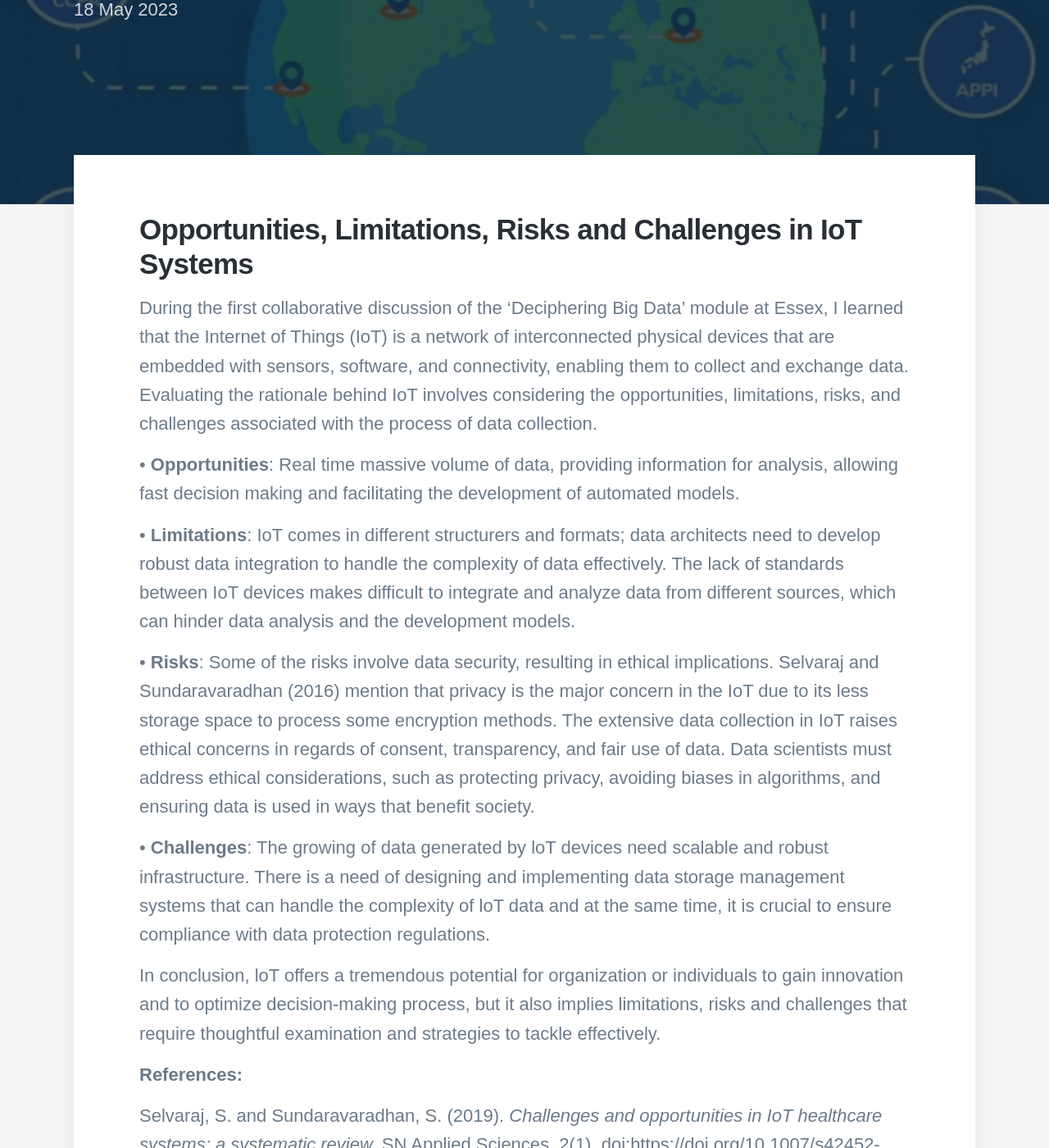
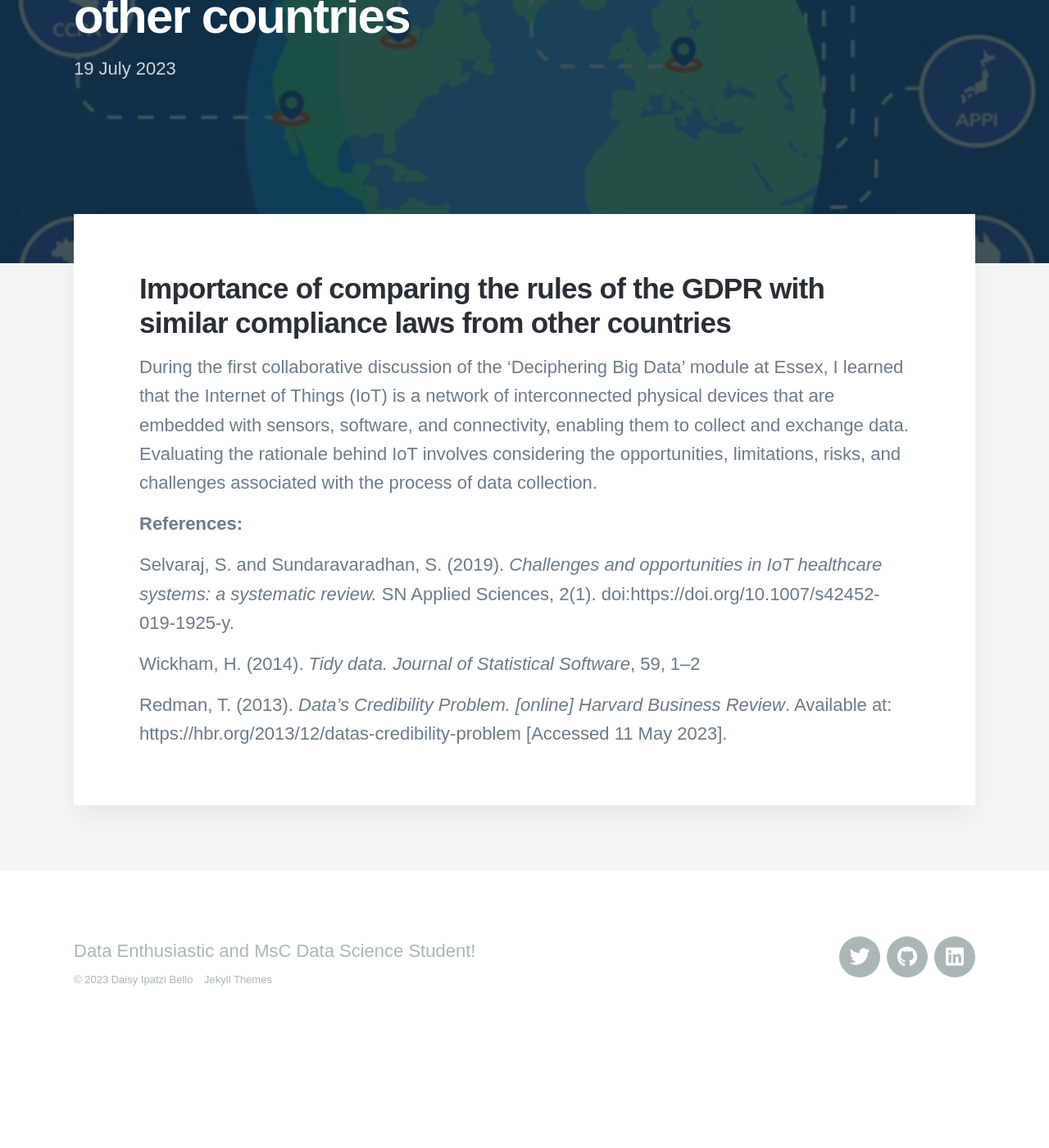
Before and after one commit to DaisyIpatzi/daisyipatzi.github.io, a Jekyll site: the page built from _posts/2023-07-19-summary-post2-module3.md, in a window 1280 px wide and 1400 px high, scrolled down 415 px. Shown: the whole window at 82% size. Built offline with Jekyll 4.4.1, drawn with Linux system fonts in a browser that asks for light colours; nearby versions of some CDN libraries; some web fonts are replaced; after the commit the page ends 1696 px from its top, so only the background shows below that; some of the changed text lies outside the part shown.

Commit message:
Update 2023-07-19-summary-post2-module3.md

```diff
--- a/_posts/2023-07-19-summary-post2-module3.md
+++ b/_posts/2023-07-19-summary-post2-module3.md
@@ -1,26 +1,14 @@
 ---
-title: 'Opportunities, Limitations, Risks and Challenges in IoT Systems'
-date: 2023-05-18 00:00:00
-description: 'Essay: Summary Post 1 | Module 3: Deciphering Big Data'
+title: 'Importance of comparing the rules of the GDPR with similar compliance laws from other countries'
+date: 2023-07-19 00:00:00
+description: 'Essay: Summary Post 2 | Module 3: Deciphering Big Data'
 featured_image: '/images/demo/gdpr_world.jpg'
 ---
 
-## Opportunities, Limitations, Risks and Challenges in IoT Systems
+## Importance of comparing the rules of the GDPR with similar compliance laws from other countries
 
 During the first collaborative discussion of the ‘Deciphering Big Data’ module at Essex, I learned that the Internet of Things (IoT) is a network of interconnected physical devices that are embedded with sensors, software, and connectivity, enabling them to collect and exchange data.
 Evaluating the rationale behind IoT involves considering the opportunities, limitations, risks, and challenges associated with the process of data collection.
-
-•	**Opportunities**: Real time massive volume of data, providing information for analysis, allowing fast decision making and facilitating the development of automated models.
-
-•	**Limitations**: IoT comes in different structurers and formats; data architects need to develop robust data integration to handle the complexity of data effectively.
-The lack of standards between IoT devices makes difficult to integrate and analyze data from different sources, which can hinder data analysis and the development models.
-
-•	**Risks**: Some of the risks involve data security, resulting in ethical implications. Selvaraj and Sundaravaradhan (2016) mention that privacy is the major concern in the IoT due to its less storage space to process some encryption methods. The extensive data collection in IoT raises ethical concerns in regards of consent, transparency, and fair use of data. Data scientists must address ethical considerations, such as protecting privacy, avoiding biases in algorithms, and ensuring data is used in ways that benefit society.
-
-•	**Challenges**: The growing of data generated by loT devices need scalable and robust infrastructure. There is a need of designing and implementing data storage management systems that can handle the complexity of loT data and at the same time, it is crucial to ensure compliance with data protection regulations.
-
-In conclusion, loT offers a tremendous potential for organization or individuals to gain innovation and to optimize decision-making process, but it also implies limitations, risks and challenges that require thoughtful examination and strategies to tackle effectively.
-
 
 **References:**
 
```
